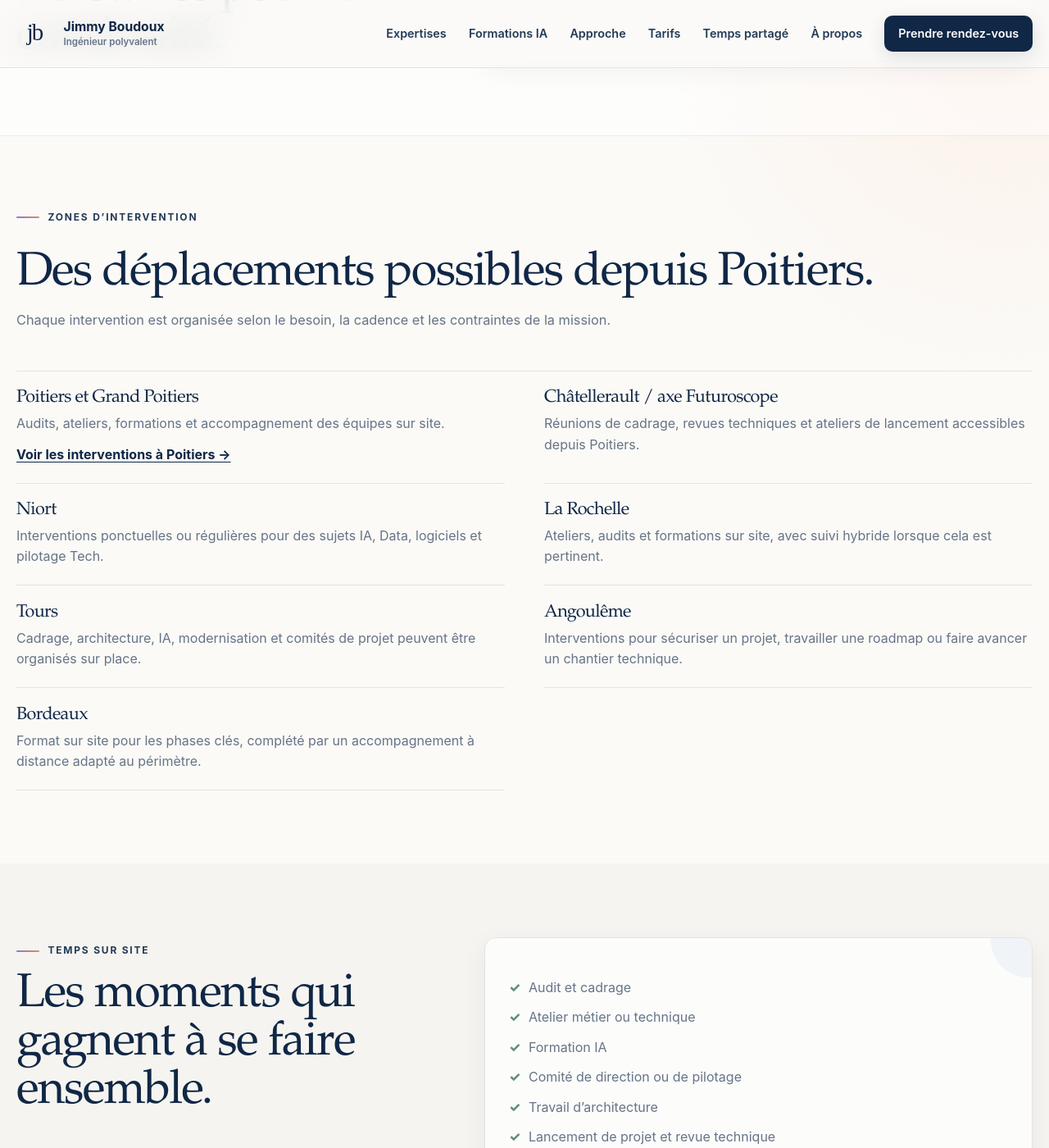
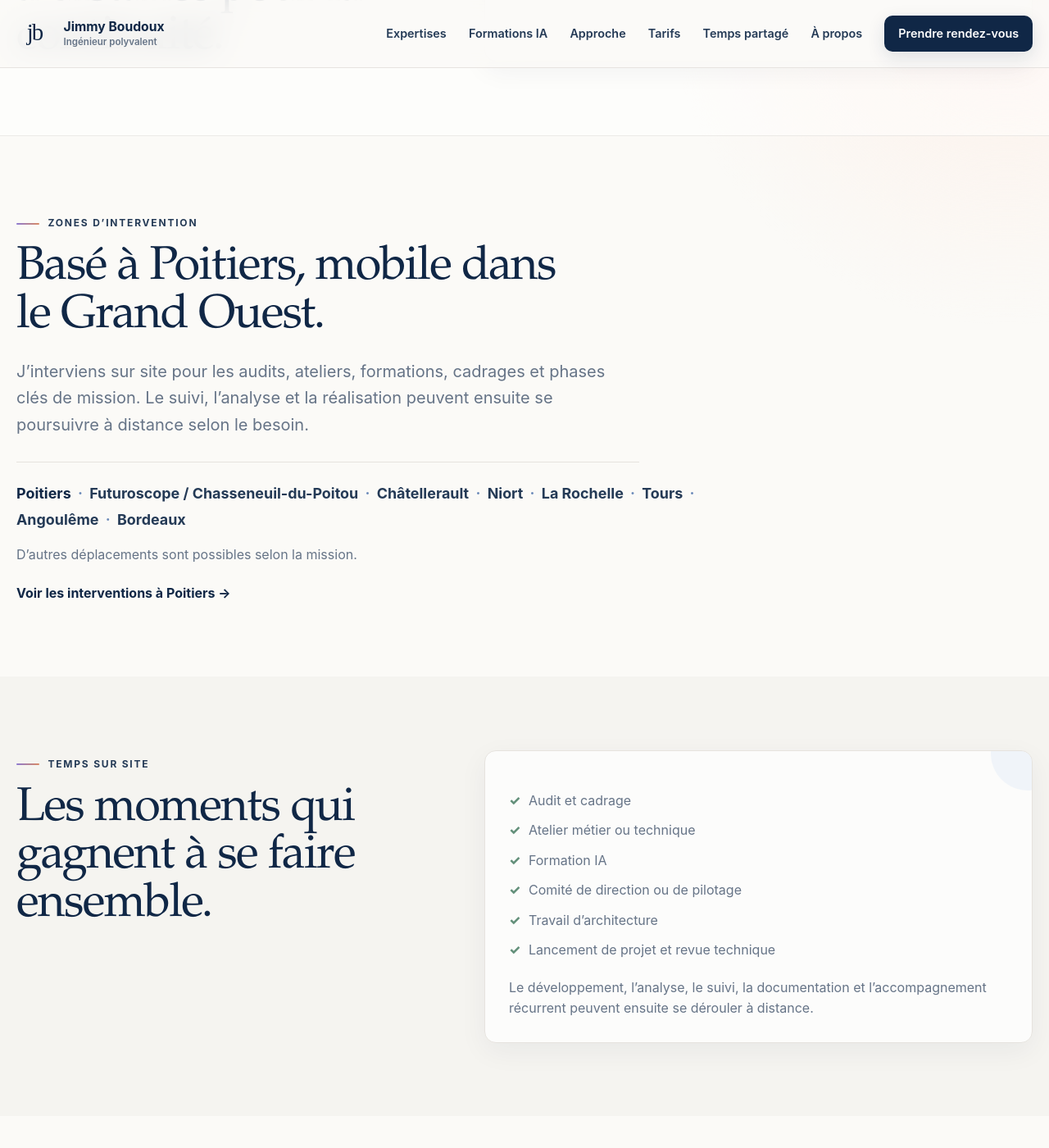
Before and after one commit to jimmyboudoux/jimmyboudoux.github.io, a Jekyll site: the page built from grand-ouest/index.html, in a window 1280 px wide and 1400 px high, scrolled down 1111 px. Shown: the whole window at 82% size. Built offline with Jekyll 4.4.1, drawn with Linux system fonts in a browser that asks for light colours.

Commit message:
Update Local SEO

```diff
--- a/assets/css/site.css
+++ b/assets/css/site.css
@@ -314,11 +314,14 @@ p { margin: 0; }
 .intervention-modes li:first-child { padding-top:0; border-top:0; }
 .intervention-modes strong { color:var(--ink); font-family:var(--serif); font-size:1.18rem; font-weight:560; }
 .intervention-modes span { color:var(--text-soft); font-size:.9rem; }
-.zone-list { display:grid; grid-template-columns:repeat(2,minmax(0,1fr)); gap:0 3rem; margin:0; padding:0; list-style:none; border-top:1px solid var(--line); }
-.zone-list li { padding:1.35rem 0; border-bottom:1px solid var(--line); }
-.zone-list h3 { font-size:1.35rem; }
-.zone-list p { margin-top:.5rem; color:var(--text-soft); }
-.zone-list a { display:inline-block; margin-top:.75rem; color:var(--ink); font-weight:700; text-underline-offset:3px; }
+.coverage-summary { max-width:860px; }
+.coverage-summary h2 { max-width:24ch; }
+.coverage-summary__divider { width:100%; max-width:760px; height:1px; margin:1.8rem 0 1.35rem; background:var(--line); }
+.coverage-summary__areas { max-width:840px; color:var(--ink-2); font-size:clamp(1rem,2vw,1.12rem); font-weight:680; line-height:1.8; overflow-wrap:anywhere; }
+.coverage-summary__areas strong { color:var(--ink); }
+.coverage-summary__areas span { margin:0 .25rem; color:var(--accent-strong); }
+.coverage-summary__note { margin-top:.85rem; color:var(--text-soft); }
+.coverage-summary .card-link { margin-top:1.35rem; }
 
 /* Recurring */
 .recurring {
@@ -435,7 +438,7 @@ p { margin: 0; }
   .nav-links.is-open { display:flex; }
   .nav-links a { padding:.7rem; }
   .nav-links .nav-cta { min-height:48px; }
-  .expertise-grid,.cards,.cards--3,.problem-list,.process,.proof-grid,.audience-grid,.audit-deliverables .feature-list,.zone-list { grid-template-columns:1fr; }
+  .expertise-grid,.cards,.cards--3,.problem-list,.process,.proof-grid,.audience-grid,.audit-deliverables .feature-list { grid-template-columns:1fr; }
   .proof { border-right:0; border-bottom:1px solid var(--line); }
   .proof:last-child { border-bottom:0; }
   .engineering-map { grid-template-columns:1fr 1fr; gap:1rem; }
--- a/grand-ouest/index.html
+++ b/grand-ouest/index.html
@@ -15,7 +15,7 @@ theme: theme-data
 
 <section class="section section--surface"><div class="container split"><div><span class="eyebrow">Une présence adaptée</span><h2>Sur site quand cela apporte de la valeur, à distance pour la continuité.</h2></div><div class="card"><p>Basé à Poitiers, je me déplace vers les principaux bassins accessibles du Grand Ouest pour les temps qui bénéficient d’un travail en équipe. L’analyse, le développement, la documentation et l’accompagnement récurrent peuvent ensuite être assurés à distance.</p></div></div></section>
 
-<section class="section"><div class="container"><div class="section-head"><span class="eyebrow">Zones d’intervention</span><h2>Des déplacements possibles depuis Poitiers.</h2><p>Chaque intervention est organisée selon le besoin, la cadence et les contraintes de la mission.</p></div><ul class="zone-list"><li><h3>Poitiers et Grand Poitiers</h3><p>Audits, ateliers, formations et accompagnement des équipes sur site.</p><a href="/poitiers/">Voir les interventions à Poitiers →</a></li><li><h3>Châtellerault / axe Futuroscope</h3><p>Réunions de cadrage, revues techniques et ateliers de lancement accessibles depuis Poitiers.</p></li><li><h3>Niort</h3><p>Interventions ponctuelles ou régulières pour des sujets IA, Data, logiciels et pilotage Tech.</p></li><li><h3>La Rochelle</h3><p>Ateliers, audits et formations sur site, avec suivi hybride lorsque cela est pertinent.</p></li><li><h3>Tours</h3><p>Cadrage, architecture, IA, modernisation et comités de projet peuvent être organisés sur place.</p></li><li><h3>Angoulême</h3><p>Interventions pour sécuriser un projet, travailler une roadmap ou faire avancer un chantier technique.</p></li><li><h3>Bordeaux</h3><p>Format sur site pour les phases clés, complété par un accompagnement à distance adapté au périmètre.</p></li></ul></div></section>
+<section class="section"><div class="container"><div class="coverage-summary"><span class="eyebrow">Zones d’intervention</span><h2>Basé à Poitiers, mobile dans le Grand Ouest.</h2><p class="lead">J’interviens sur site pour les audits, ateliers, formations, cadrages et phases clés de mission. Le suivi, l’analyse et la réalisation peuvent ensuite se poursuivre à distance selon le besoin.</p><div class="coverage-summary__divider" aria-hidden="true"></div><p class="coverage-summary__areas"><strong>Poitiers</strong> <span aria-hidden="true">·</span> Futuroscope / Chasseneuil-du-Poitou <span aria-hidden="true">·</span> Châtellerault <span aria-hidden="true">·</span> Niort <span aria-hidden="true">·</span> La Rochelle <span aria-hidden="true">·</span> Tours <span aria-hidden="true">·</span> Angoulême <span aria-hidden="true">·</span> Bordeaux</p><p class="coverage-summary__note">D’autres déplacements sont possibles selon la mission.</p><a class="card-link" href="/poitiers/">Voir les interventions à Poitiers →</a></div></div></section>
 
 <section class="section section--soft"><div class="container split"><div><span class="eyebrow">Temps sur site</span><h2>Les moments qui gagnent à se faire ensemble.</h2></div><div class="card"><ul class="feature-list"><li>Audit et cadrage</li><li>Atelier métier ou technique</li><li>Formation IA</li><li>Comité de direction ou de pilotage</li><li>Travail d’architecture</li><li>Lancement de projet et revue technique</li></ul><p style="margin-top:1.25rem">Le développement, l’analyse, le suivi, la documentation et l’accompagnement récurrent peuvent ensuite se dérouler à distance.</p></div></div></section>
 
```
